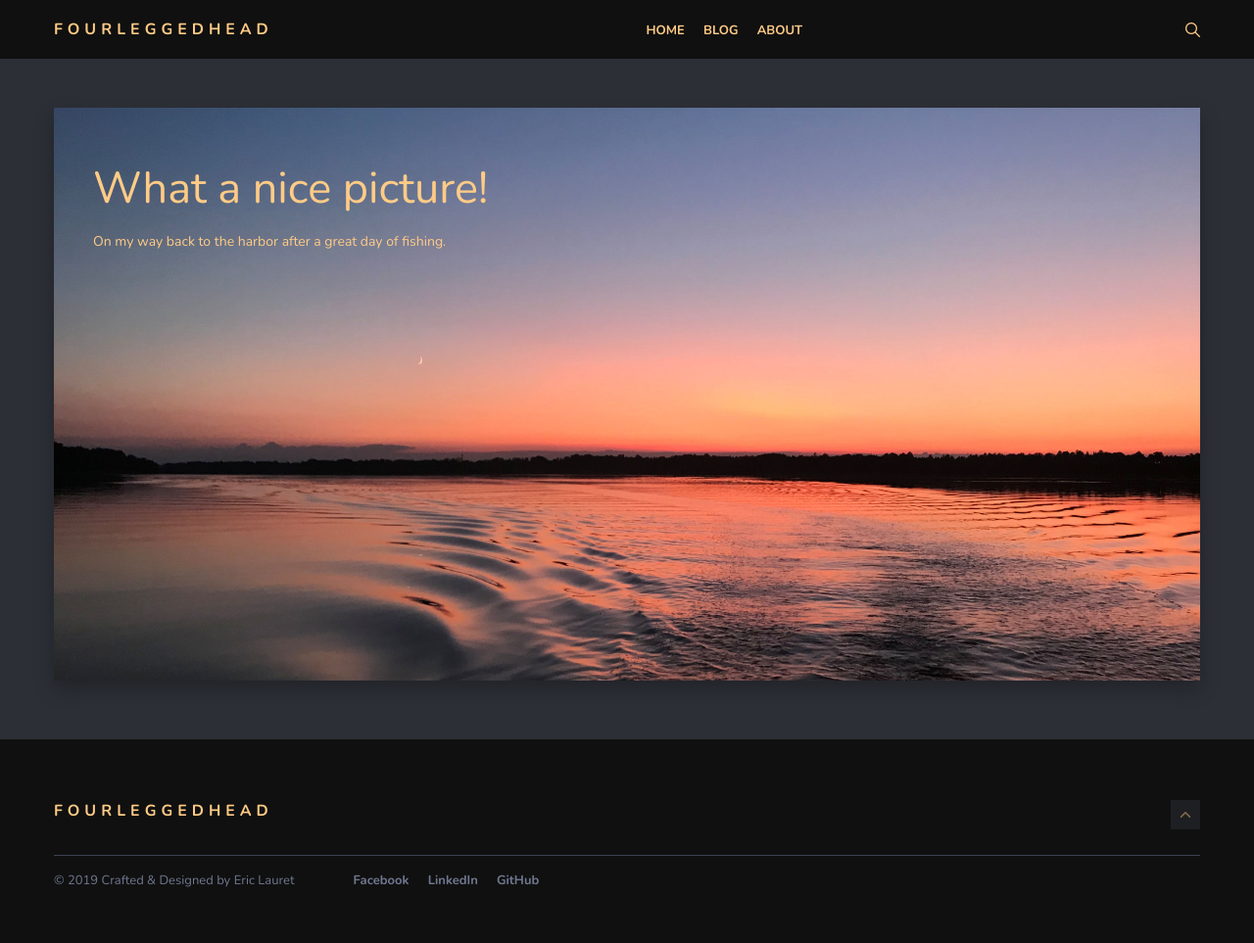
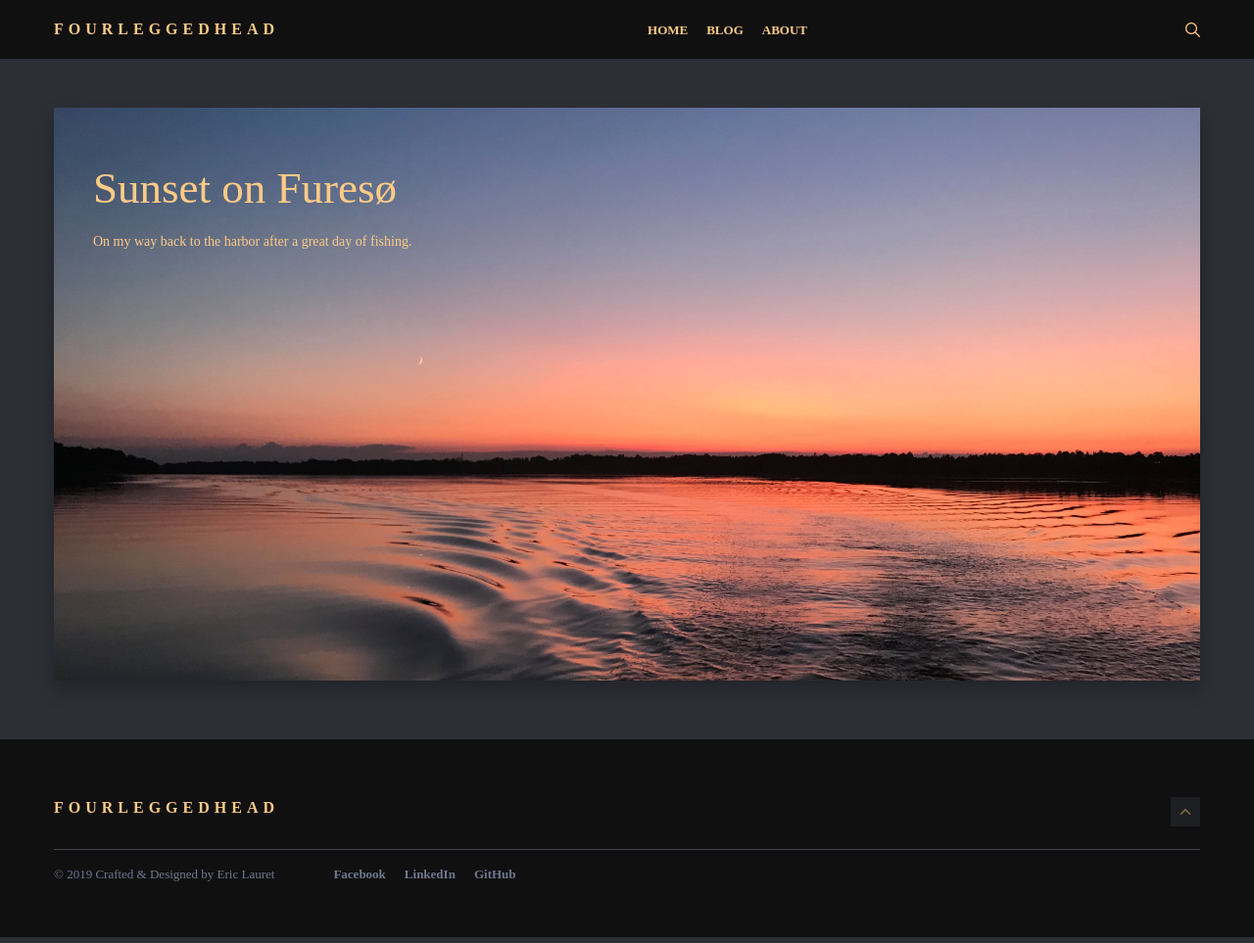
Before and after one commit to FourLeggedHead/fourleggedhead.github.io, a Jekyll site: the page built from index.html, in a window 1280 px wide. Shown: the whole page at 98% size. Built offline with Jekyll 4.4.1, drawn with Linux system fonts in a browser that asks for light colours; nearby versions of some CDN libraries; comment, search, counter and statistics services are not loaded.

Commit message:
Changed font; edited content; removed sidebar

```diff
--- a/_layouts/post.html
+++ b/_layouts/post.html
@@ -97,11 +97,7 @@ layout: default
 			{% if site.disqus-identifier %}
 				{% include disqus-comments.html %}
 			{% endif %}
-	</article> <!-- /.post -->
-
-	<div class="col col-12 col-t-4">
-		{% include sidebar.html %}
-	</div>
+		</article> <!-- /.post -->
 
 	</div>
 </div>
--- a/_posts/2019-12-20-Welcome-to-my-site.markdown
+++ b/_posts/2019-12-20-Welcome-to-my-site.markdown
@@ -1,7 +1,7 @@
 ---
-layour: post
+layout: post
 title: "Welcome to my site"
 date: 2019-12-20 00:00:00 +0000
 categories: jekyll update
 ---
-I did nto know what to write but I did uytfitfoytg
+I did nto know what to write but I did.
--- a/_sass/2-base/_base.scss
+++ b/_sass/2-base/_base.scss
@@ -3,7 +3,7 @@ $base-font-size: 16px;
 $base-font-style: normal;
 $base-font-variant: normal;
 $base-font-weight: normal;
-$base-font-family: 'Nunito', sans-serif;
+$base-font-family: 'Rock Salt', cursive;
 $base-line-height: 28px;
 
 *, *::after, *::before {
--- a/blog/index.html
+++ b/blog/index.html
@@ -41,8 +41,5 @@ order: 1
 			</div>
 			{% include pagination.html %}
 		</div>
-		<div class="col col-12 col-t-4">
-			{% include sidebar.html %}
-		</div>
 	</div>
 </div>
--- a/index.html
+++ b/index.html
@@ -7,7 +7,7 @@ layout: default
             <article class="article-first">
 				<div class="article-image-first" style="background-image: url('img/SunsetOnTheLake.jpg')">
 					<div class="article-content-first">
-						<h2 class="article-title">What a nice picture!</h2>
+						<h2 class="article-title">Sunset on Furesø</h2>
 						<p class="article-excerpt">On my way back to the harbor after a great day of fishing.</p>
 					</div>
 				</div>
```
